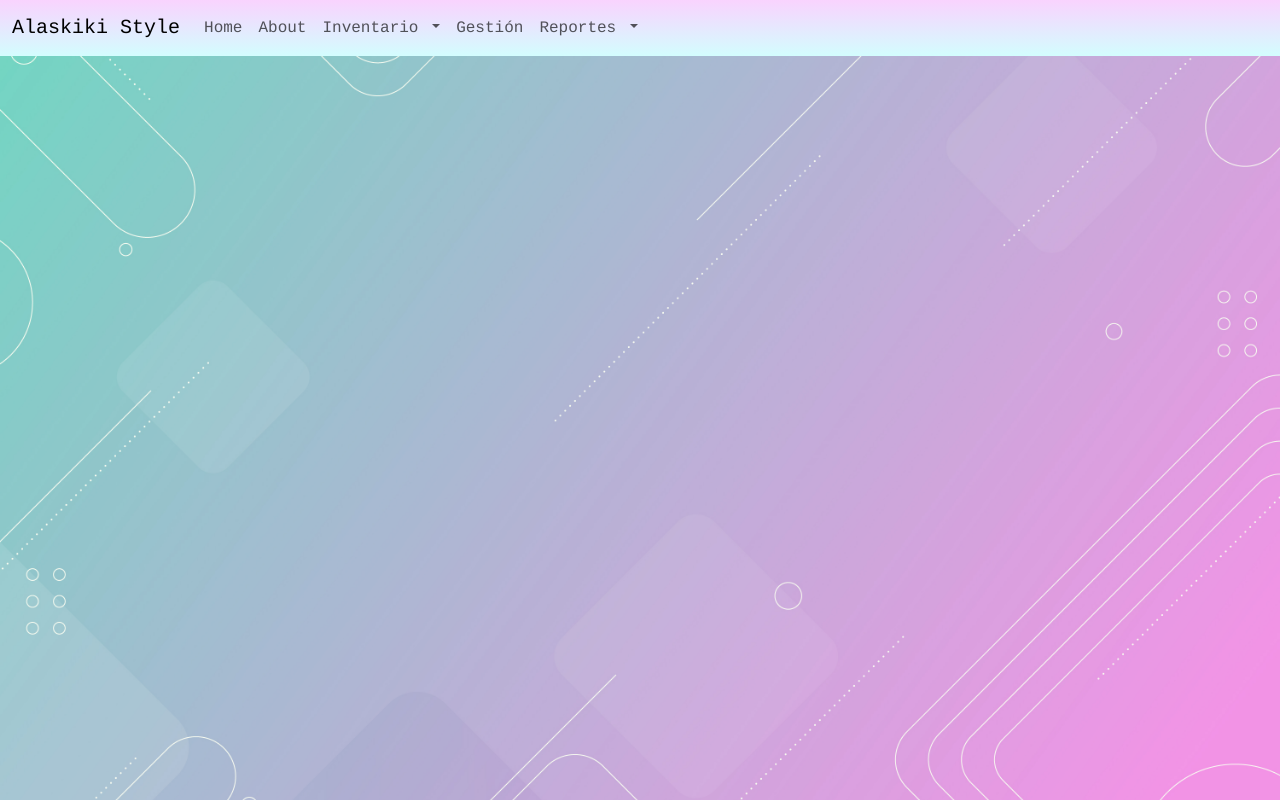
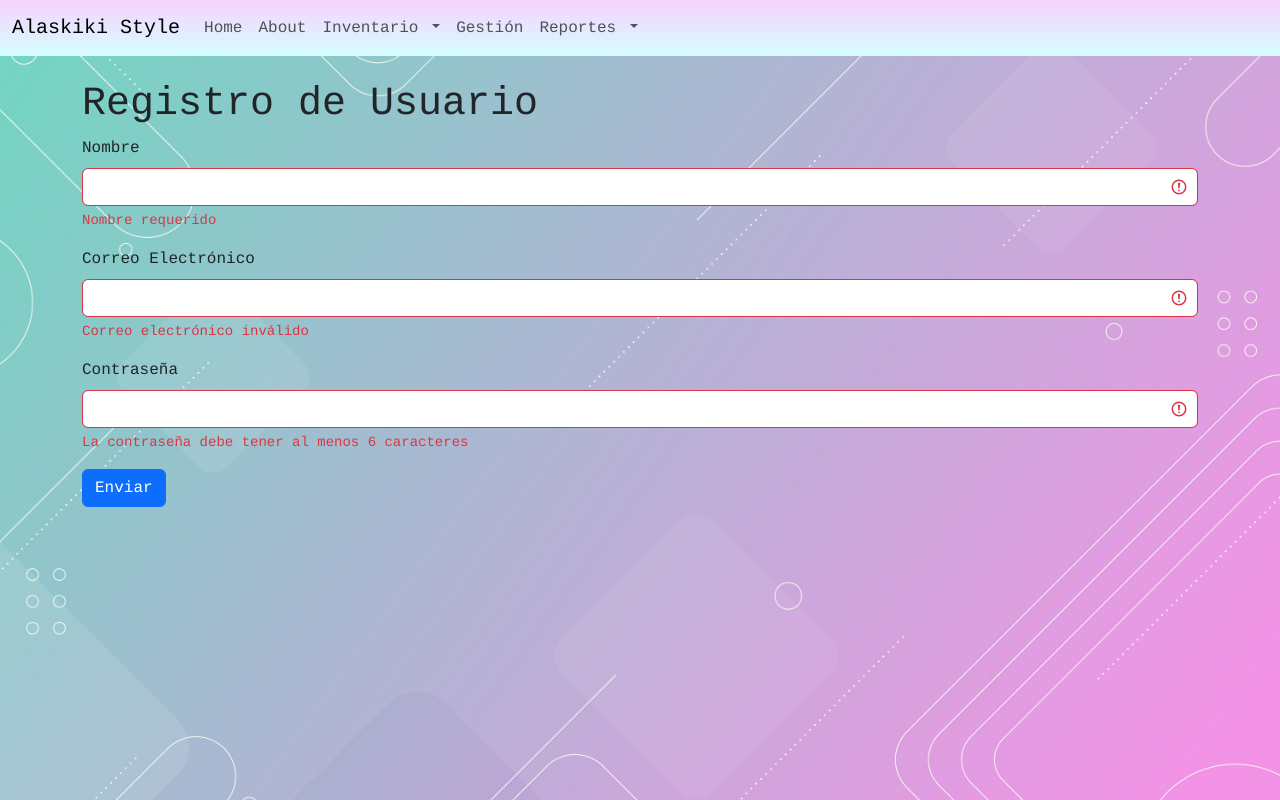
Before and after one commit to rareyesc/Shein-fronted, a Vue app: page / in a window 1280 px wide. Built offline with nearby package versions, Linux system fonts and the light colour scheme.

Commit message:
Run validation immediately

```diff
--- /dev/null
+++ b/src/components/UserForm.vue
@@ -0,0 +1,84 @@
+<script setup lang="ts">
+import { ref, watch } from 'vue'
+
+const name = ref('')
+const email = ref('')
+const password = ref('')
+
+const errors = ref({
+  name: '',
+  email: '',
+  password: ''
+})
+
+function validateName() {
+  errors.value.name = name.value.trim() ? '' : 'Nombre requerido'
+}
+
+function validateEmail() {
+  const emailRegex = /^[^\s@]+@[^\s@]+\.[^\s@]+$/
+  errors.value.email = emailRegex.test(email.value)
+    ? ''
+    : 'Correo electrónico inválido'
+}
+
+function validatePassword() {
+  errors.value.password =
+    password.value.length >= 6
+      ? ''
+      : 'La contraseña debe tener al menos 6 caracteres'
+}
+
+watch(name, validateName, { immediate: true })
+watch(email, validateEmail, { immediate: true })
+watch(password, validatePassword, { immediate: true })
+
+function handleSubmit() {
+  validateName()
+  validateEmail()
+  validatePassword()
+
+  if (!errors.value.name && !errors.value.email && !errors.value.password) {
+    alert('Formulario válido!')
+  }
+}
+</script>
+
+<template>
+  <form @submit.prevent="handleSubmit" novalidate>
+    <div class="mb-3">
+      <label class="form-label">Nombre</label>
+      <input
+        type="text"
+        class="form-control"
+        v-model="name"
+        :class="{ 'is-invalid': errors.name, 'is-valid': !errors.name && name }"
+      />
+      <div v-if="errors.name" class="invalid-feedback">{{ errors.name }}</div>
+    </div>
+
+    <div class="mb-3">
+      <label class="form-label">Correo Electrónico</label>
+      <input
+        type="email"
+        class="form-control"
+        v-model="email"
+        :class="{ 'is-invalid': errors.email, 'is-valid': !errors.email && email }"
+      />
+      <div v-if="errors.email" class="invalid-feedback">{{ errors.email }}</div>
+    </div>
+
+    <div class="mb-3">
+      <label class="form-label">Contraseña</label>
+      <input
+        type="password"
+        class="form-control"
+        v-model="password"
+        :class="{ 'is-invalid': errors.password, 'is-valid': !errors.password && password }"
+      />
+      <div v-if="errors.password" class="invalid-feedback">{{ errors.password }}</div>
+    </div>
+
+    <button type="submit" class="btn btn-primary">Enviar</button>
+  </form>
+</template>
--- a/src/views/HomeView.vue
+++ b/src/views/HomeView.vue
@@ -1,15 +1,13 @@
+<script setup lang="ts">
+import UserForm from '@/components/UserForm.vue'
+</script>
+
 <template>
-
+  <div class="container mt-4">
+    <h1>Registro de Usuario</h1>
+    <UserForm />
+  </div>
 </template>
 
-<script>
-export default {
-  name: "HomeView",
-  components: {
-  }
-}
-</script>
-
 <style scoped>
-/* Estilos adicionales si se requieren */
 </style>
```
